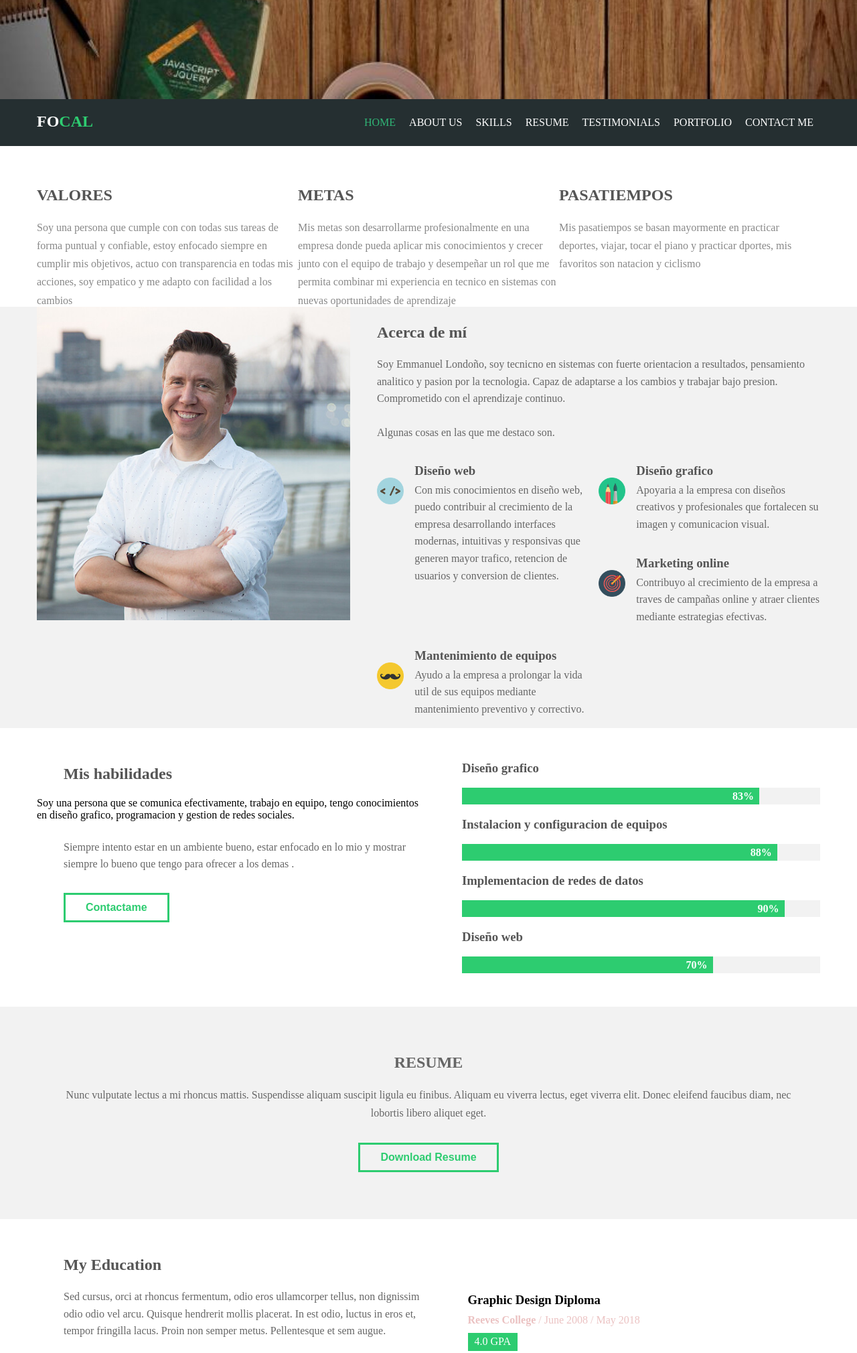
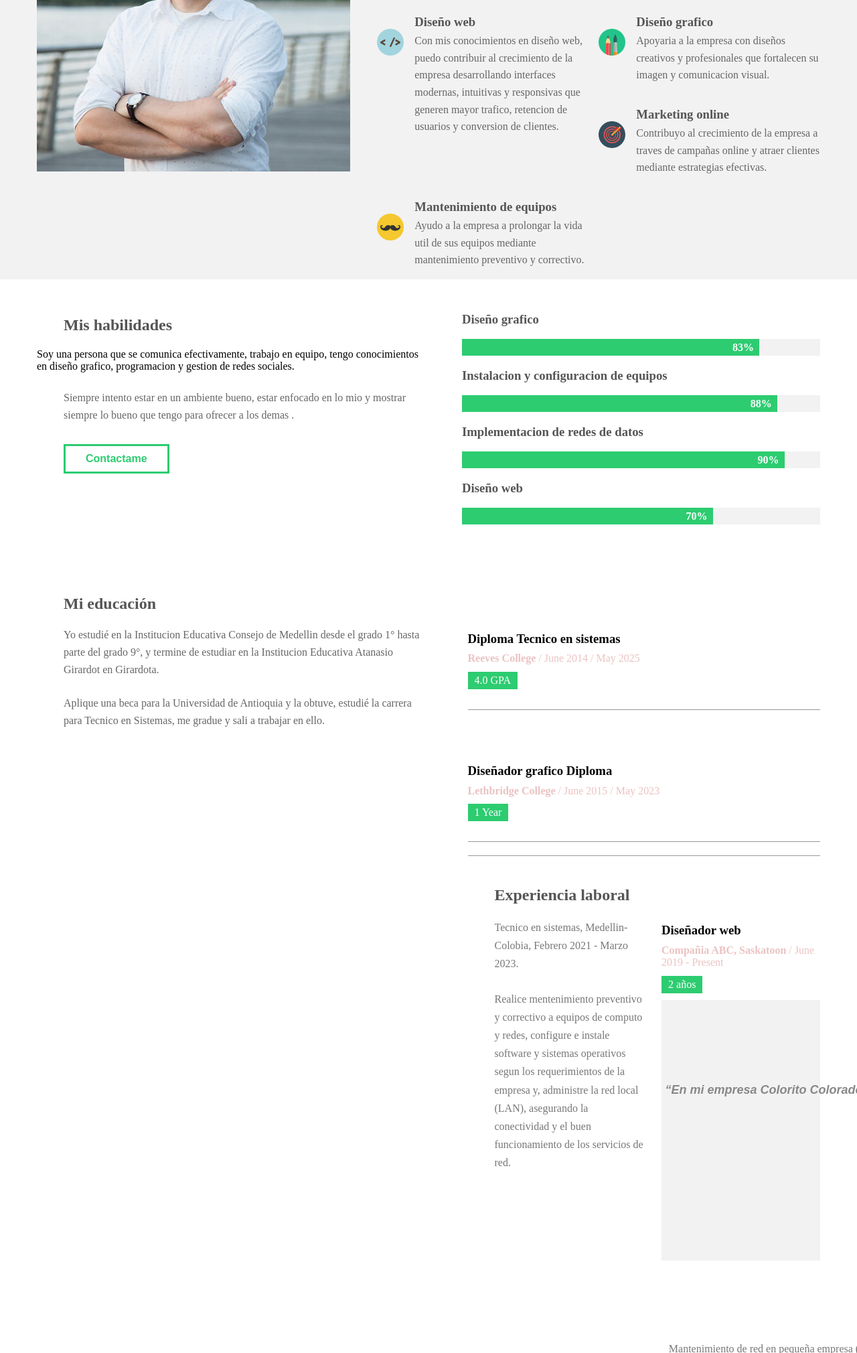
Before and after one commit to p1234-star/hoja-de-vida, a plain HTML site: page hojadevida/index.html in a window 1280 px wide. Shown: the part 452-2472 px from the top of the page at 67% size. Drawn offline with Linux system fonts and the light colour scheme.

Commit message:
Add files via upload

```diff
--- a/hojadevida/index.html
+++ b/hojadevida/index.html
@@ -10,30 +10,7 @@
     <body>
 
         <!-- Start of Header (Header= Slider + Navbar) -->
-        <div class=header>
-            <div class=slider>
-                <div class=container>
-                    <div class=intro>
-                        <h2>Tecnico en sistemas</h2>
-                        <button>Learn More</button>
-                    </div>
-                </div>
-            </div>
-            <div class=navbar>
-                <div class=container>
-                    <h2>Fo<span>cal</span></h2>
-                    <ul>
-                        <li class=active><a href=#>Home</a></li>
-                        <li><a href=#>About Us</a></li>
-                        <li><a href=#>Skills</a></li>
-                        <li><a href=#>Resume</a></li>
-                        <li><a href=#>Testimonials</a></li>
-                        <li><a href=#>Portfolio</a></li>
-                        <li><a href=#>Contact Me</a></li>
-                    </ul>
-                </div>
-            </div>
-        </div>
+
         <!-- End of Header (Header= Slider + Navbar) -->
 
 
@@ -42,7 +19,7 @@
         <div class=features>
             <div class=container>
                 <div class=feat>
-                    <h2>Valores</h2>
+                    <h2>Valoress</h2>
                     <p>Soy una persona que cumple con con todas sus tareas de forma puntual y confiable, estoy enfocado siempre en cumplir mis objetivos, actuo con transparencia en todas mis acciones, soy empatico y me adapto con facilidad a los cambios</p>
                 </div>
                 <div class=feat>
@@ -51,7 +28,7 @@
                 </div>
                 <div class=feat>
                     <h2>Pasatiempos</h2>
-                    <p>Mis pasatiempos se basan mayormente en practicar deportes, viajar, tocar el piano y practicar dportes, mis favoritos son natacion y ciclismo</p>
+                    <p>Mis pasatiempos se basan mayormente en practicar deportes, viajar, tocar el piano y practicar deportes, mis favoritos son futbol y karate do</p>
                 </div>
             </div>
         </div>
@@ -147,74 +124,45 @@
 
 
 
-        <!-- Start of Resume -->
-        <div class=resume>
-            <div class=container>
-                <h2>Resume</h2>
-                <p>Nunc vulputate lectus a mi rhoncus mattis. Suspendisse aliquam suscipit ligula eu finibus. Aliquam eu viverra lectus, eget viverra elit. Donec eleifend faucibus diam, nec lobortis libero aliquet eget.</p>
-                <button class=my-button>Download Resume</button>
-            </div>
-        </div>
-        <!-- End of Resume -->
-
-
 
         <!-- Start of My Education -->
         <div class=my-education>
             <div class=container>
                 <div class=main>
-                    <h2>My Education</h2>
-                    <p>Sed cursus, orci at rhoncus fermentum, odio eros ullamcorper tellus, non dignissim odio odio vel arcu. Quisque hendrerit mollis placerat. In est odio, luctus in eros et, tempor fringilla lacus. Proin non semper metus. Pellentesque et sem augue.</p>
-                    <p>Quisque porta, lacus sit amet ornare suscipit, massa elit molestie purus, nec sodales ex quam sit amet urna. Mauris non eleifend libero.</p>
+                    <h2>Mi educación</h2>
+                    <p>Yo estudié en la Institucion Educativa Consejo de Medellin desde el grado 1° hasta parte del grado 9°, y termine de estudiar en la Institucion Educativa Atanasio Girardot en Girardota.</p>
+                    <p>Aplique una beca para la Universidad de Antioquia y la obtuve, estudié la carrera para Tecnico en Sistemas, me gradue y sali a trabajar en ello.</p>
                 </div>
                 <div class=exp>
                     <div class=certificate>
-                        <h3>Graphic Design Diploma</h3>
-                        <span><strong>Reeves College</strong> / June 2008 / May 2018</span>
+                        <h3>Diploma Tecnico en sistemas</h3>
+                        <span><strong>Reeves College</strong> / June 2014 / May 2025</span>
                         <span>4.0 GPA</span>
                         <hr>
-                        <p>Nunc vulputate lectus a mi rhoncus mattis. Suspendisse aliquam suscipit ligula eu finibus. Aliquam eu viverra lectus, eget viverra elit. Donec eleifend faucibus diam, nec lobortis libero aliquet eget.</p>
-                    </div>
+
                     <div class=certificate>
-                        <h3>CIT Diploma</h3>
-                        <span><strong>Lethbridge College</strong> / June 2006 / May 2008</span>
+                        <h3> Diseñador grafico Diploma</h3>
+                        <span><strong>Lethbridge College</strong> / June 2015 / May 2023</span>
                         <span>1 Year</span>
                         <hr>
-                        <p>Nunc vulputate lectus a mi rhoncus mattis. Suspendisse aliquam suscipit ligula eu finibus. Aliquam eu viverra lectus, eget viverra elit. Donec eleifend faucibus diam, nec lobortis libero aliquet eget.</p>
-                    </div>
+
                 </div>
                 <div class=clearfix></div>
                 <hr>
                 <div class=main>
-                    <h2>Work Experience</h2>
-                    <p>Sed cursus, orci at rhoncus fermentum, odio eros ullamcorper tellus, non dignissim odio odio vel arcu. Quisque hendrerit mollis placerat. In est odio, luctus in eros et, tempor fringilla lacus. Proin non semper metus. Pellentesque et sem augue.</p>
-                    <p>Quisque porta, lacus sit amet ornare suscipit, massa elit molestie purus, nec sodales ex quam sit amet urna. Mauris non eleifend libero.</p>
+                    <h2>Experiencia laboral</h2>
+                    <p>Tecnico en sistemas, Medellin-Colobia, Febrero 2021 - Marzo 2023.</p>
+                    <p>Realice mentenimiento preventivo y correctivo a equipos de computo y redes, configure e instale software y sistemas operativos segun los requerimientos de la empresa y, administre la red local (LAN), asegurando la conectividad y el buen funcionamiento de los servicios de red.</p>
                 </div>
                 <div class=exp>
                     <div class=certificate>
-                        <h3>Lead Web Desinger</h3>
-                        <span><strong>ABC Company, Saskatoon</strong> / June 2011 - Present</span>
-                        <span>2 Years</span>
-                        <hr>
-                        <p>Nunc vulputate lectus a mi rhoncus mattis. Suspendisse aliquam suscipit ligula eu finibus. Aliquam eu viverra lectus, eget viverra elit. Donec eleifend faucibus diam, nec lobortis libero aliquet eget.</p>
-                    </div>
-                    <div class=certificate>
-                        <h3>Junior Designer</h3>
-                        <span><strong>Lethbridge College</strong> / June 2006 / May 2008</span>
-                        <span>1 Year</span>
-                        <hr>
-                        <p>Nunc vulputate lectus a mi rhoncus mattis. Suspendisse aliquam suscipit ligula eu finibus. Aliquam eu viverra lectus, eget viverra elit. Donec eleifend faucibus diam, nec lobortis libero aliquet eget.</p>
-                    </div>
-                    <div class=certificate>
-                        <h3>Web Developer</h3>
-                        <span><strong>Lethbridge College</strong> / June 2006 / May 2008</span>
-                        <span>2 Years</span>
-                        <hr>
-                        <p>Nunc vulputate lectus a mi rhoncus mattis. Suspendisse aliquam suscipit ligula eu finibus. Aliquam eu viverra lectus, eget viverra elit. Donec eleifend faucibus diam, nec lobortis libero aliquet eget.</p>
-                    </div>
-                </div>
-            </div>
-        </div>
+                        <h3>Diseñador web</h3>
+                        <span><strong>Compañia ABC, Saskatoon</strong> / June 2019 - Present</span>
+                        <span>2 años</span>
+
+
+
+
         <!-- End of My Education -->
 
 
@@ -222,9 +170,9 @@
         <!-- Start of Testimonials -->
         <div class=testimonials>
             <div class=container>
-                <h2>Testimonials</h2>
-                <q>Fusce pretium dolor ut tellus finibus, non congue lorem tempus. Nunc vel urna eget ligula pellentesque condimentum. Proin ut neque et arcu cursus tristique. Aliquam et elit eget odio rutrum pellentesque. Maecenas consequat sodales dignissim. In euismod sollicitudin ultrices. Maecenas vitae sapien id urna mattis blandit. Praesent rhoncus ante ex, eget aliquet dolor luctus ut. Mauris orci metus.</q>
-                <h3>Tim Bradley</h3>
+                <h2>Testimonios</h2>
+                <q>En mi empresa Colorito Colorado, el joven Emmanuel presto su srvicio en nuestra empresa y fui testiga del mantenimiento realizado a los diferentes equipos de la empresa.</q>
+                <h3>Maria Jose Ortiz</h3>
                 <ul>
                     <li class=active></li>
                     <li></li>
@@ -240,8 +188,8 @@
         <!-- Start of Portfolio -->
         <div class=portfolio>
             <div class=container>
-                <h2>Portfolio</h2>
-                <p>Praesent mattis sem et erat fringilla, in blandit nibh tempus. Sed vel scelerisque tortor. Phasellus a dapibus magna. Donec vel feugiat neque. Maecenas non dignissim enim, vel posuere ex. Sed vel scelerisque tortor. Phasellus a dapibus magna.</p>
+                <h2>Portfalio</h2>
+                <p>Mantenimiento de red en pequeña empresa (2022), Diseñe y ejecute el plan de mantenimiento  prevnetivo a una red local con 15 equipos. Se mejoro la velocidad de conexion en un 30% y se redujeron las fallas de red en un 50%.</p>
 
                 <div class=our-work>
                     <div><img src=images/portfolio/01.jpg alt=></div>
@@ -264,16 +212,10 @@
         <div class="contact">
             <div class="container">
                 <div class="info">
-                    <h2>Contact Me</h2>
-                    <p>Lorem ipsum  sit amet, ea doming until epicuri iudicabit nam, te usu virtute placerat.or sit amet, ea doming until epicuri iudicabit nam, te usu virtute placerat. Purto brute disputando cu est.</p>
-                    <p>
-                        25 Salah Salem St. <br>
-                        Cairo <br>
-                        Egypt
-                    </p>
-                    <p>
-                        <strong>Email:</strong> john.doe@example.com  <br>
-                        <strong>Phone:</strong> +201255951459
+                    <h2>Contactame</h2>
+
+                        <strong>Email:</strong> john.doe@gmail.com  <br>
+                        <strong>Phone:</strong> +571255951459
                     </p>
                 </div>
                 <form class="form">
```
